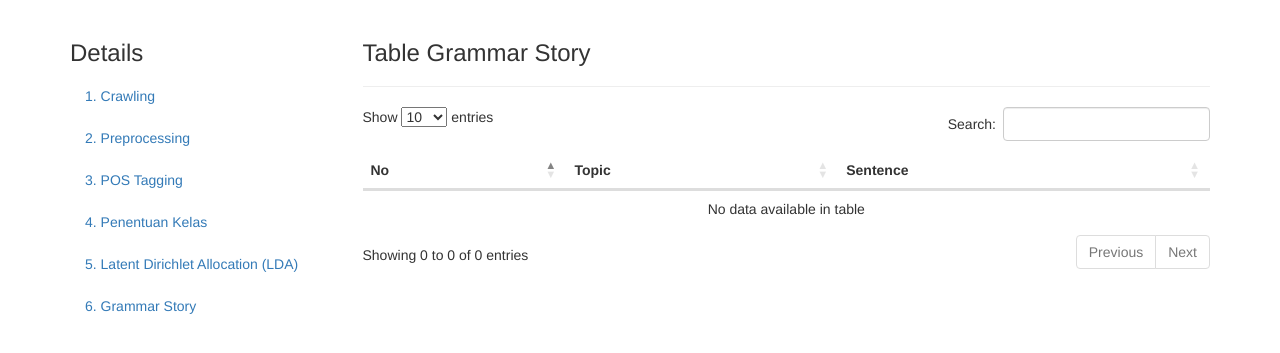
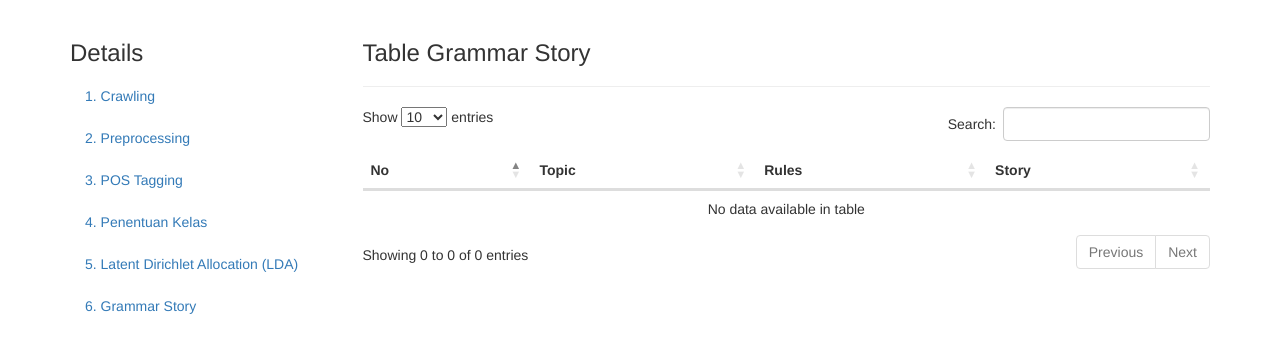
Before and after one commit to yasirabd/flask-storytelling-twitter-testing, a Flask app: page /stories/1/details/story in a window 1280 px wide. Shown: the part 52-405 px from the top of the page. Run offline with Flask 2, Linux system fonts and the light colour scheme; data that the repository does not hold is empty; some libraries are stand-ins or nearby versions.

Commit message:
details grammar story modify

```diff
--- a/app/main/routes.py
+++ b/app/main/routes.py
@@ -319,7 +319,7 @@ def story(id):
     # store data in dictionary
     dict_story = defaultdict(list)
     for data in grammar_story:
-        dict_story[data.topic].append(data.sentence)
+        dict_story[data.topic].append(data.story)
 
     # topic
     topic = list(dict_story.keys())
@@ -335,9 +335,9 @@ def get_story(id):
 
     result = []
     for data in grammar_story:
-        result.append(data.sentence)
+        result.append(data.story)
 
-    return jsonify(grammar_story='. '.join(i.capitalize() for i in result))
+    return jsonify(grammar_story=' NEWLINE '.join(result))
 
 
 @bp.route('/stories/<int:id>/details/data', methods=['GET', 'POST'])
--- a/app/templates/details_story.html
+++ b/app/templates/details_story.html
@@ -65,7 +65,8 @@ Storytelling Twitter Pengujian
         <thead>
           <th>No</th>
           <th>Topic</th>
-          <th>Sentence</th>
+          <th>Rules</th>
+          <th>Story</th>
         </thead>
         <tbody>
           {% set ns = namespace(i=1) %}
@@ -73,7 +74,8 @@ Storytelling Twitter Pengujian
           <tr>
             <td>{{ ns.i }}</td>
             <td>{{ item.topic }}</td>
-            <td>{{ item.sentence }}</td>
+            <td>{{ item.rules }}</td>
+            <td>{{ item.story }}</td>
           </tr>
           {% set ns.i = ns.i+1 %}
           {% endfor %}
```
